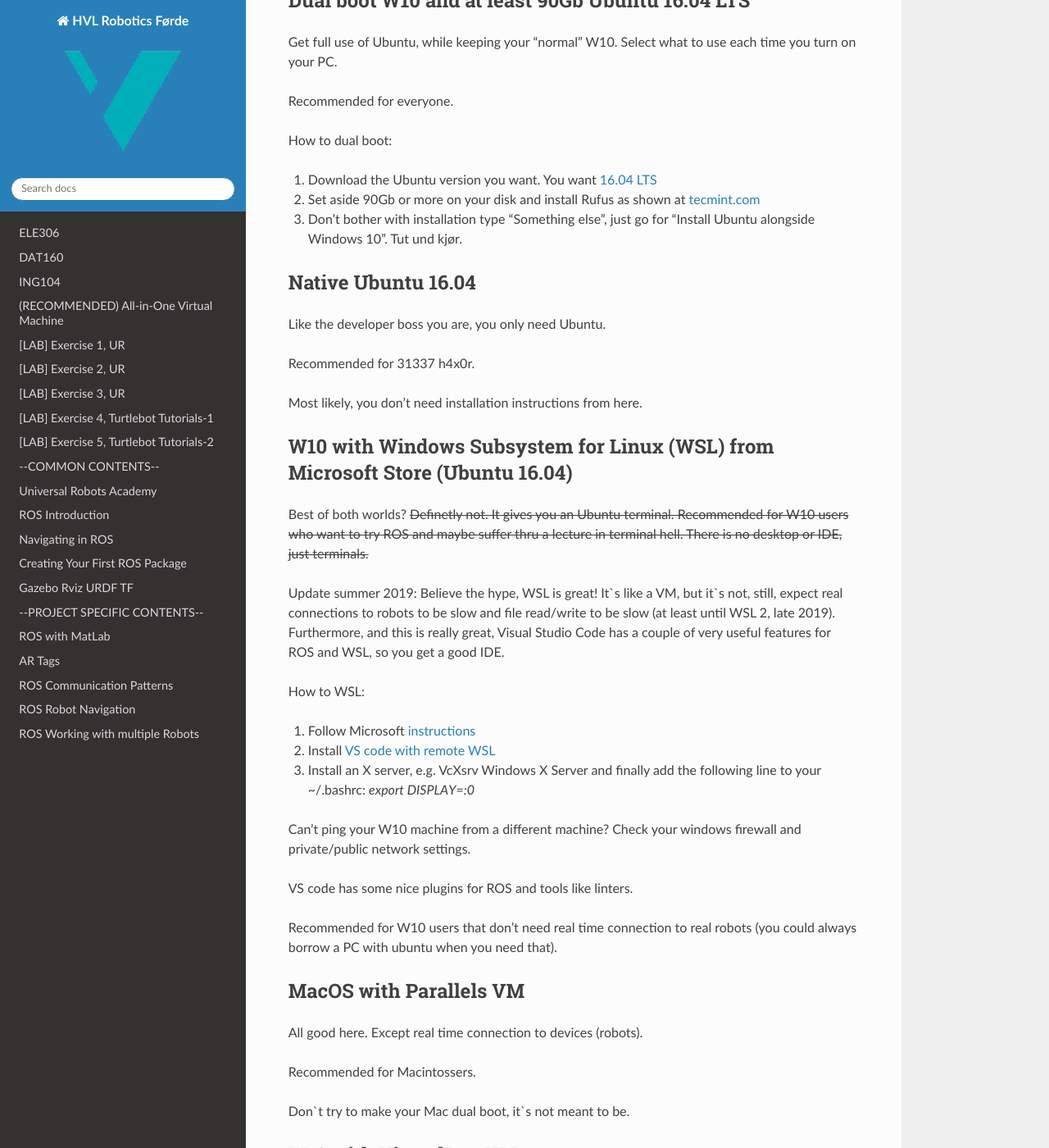
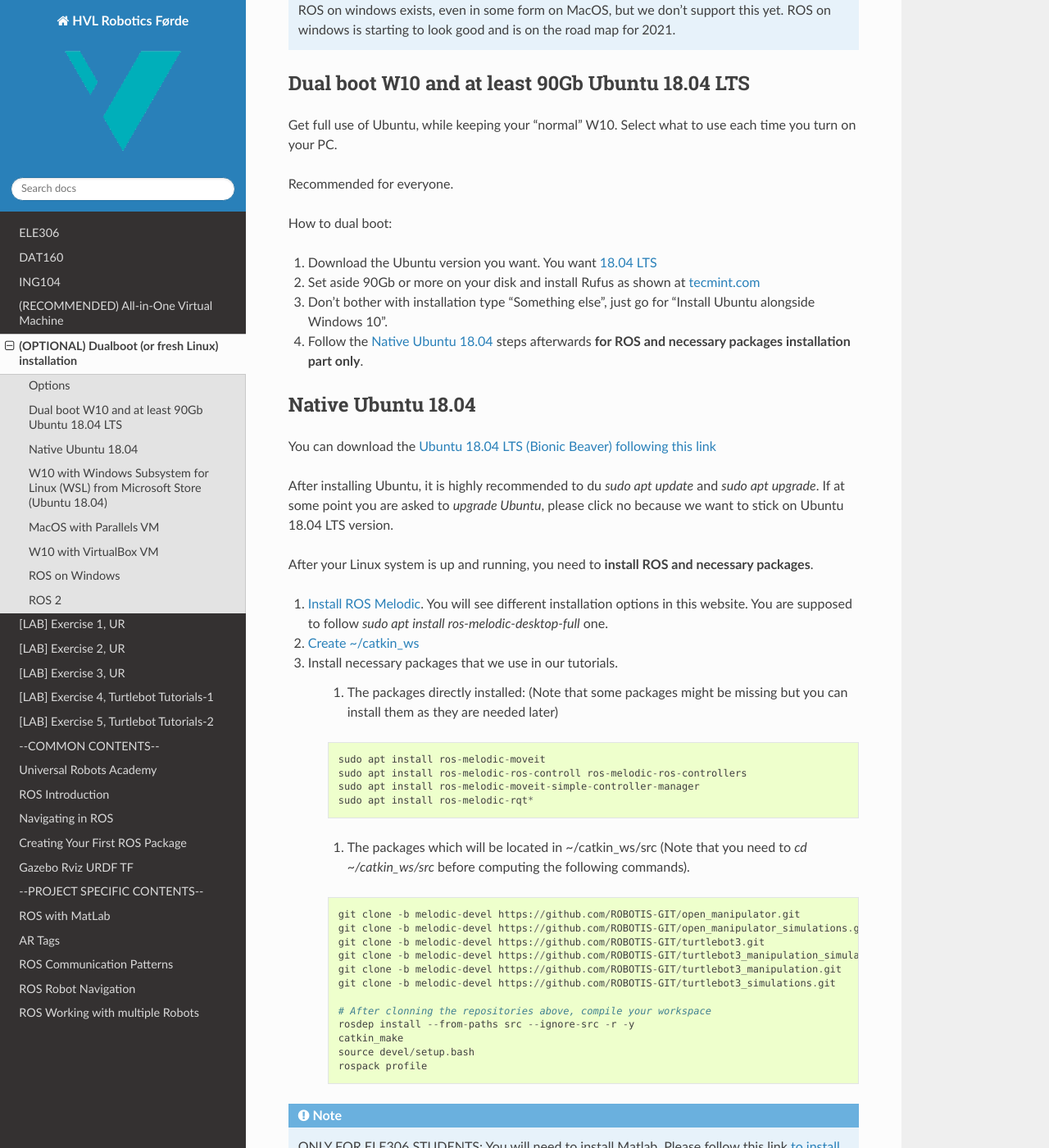
Before and after one commit to frdedynamics/robotics-lab-documentation, a Sphinx documentation site: the page built from source/texts/your_pc/select_os.rst, in a window 1280 px wide and 1400 px high, scrolled down 1169 px. Shown: the whole window at 82% size. Built offline with Sphinx 7.4.7 and the Read the Docs theme 2.0.0, drawn with Linux system fonts in a browser that asks for light colours; the version number could not be read and is left out; some of the changed text lies outside the part shown.

Commit message:
dualboot/fresh ubuntu 18.04 tutorial added.

```diff
--- a/source/index.rst
+++ b/source/index.rst
@@ -26,6 +26,7 @@
    :maxdepth: 1
 
    (RECOMMENDED) All-in-One Virtual Machine <texts/your_pc/install_vm.rst>
+   (OPTIONAL) Dualboot (or fresh Linux) installation <texts/your_pc/select_os.rst>
 
 
 LAB Exercises:
--- a/source/texts/your_pc/select_os.rst
+++ b/source/texts/your_pc/select_os.rst
@@ -1,6 +1,10 @@
 ****************************
 Select OS
 ****************************
+
+.. warning::
+
+   This part has not been double checked. If you have any issues in any steps, please directly contact to your lecturer so that we can fix it in advance and update the website accordingly.
 
 We will help you out if you use Windows 10 (W10), Ubuntu or MacOS.
 The main reason for needing Ubuntu is ROS and controlling stuff really fast.
@@ -10,21 +14,21 @@
 
 Options
 =======================================
-#. `Dual boot W10 and at least 90Gb Ubuntu 16.04 LTS`_ [**recommended**]
-#. `Native Ubuntu 16.04`_
-#. `W10 with Windows Subsystem for Linux (WSL) from Microsoft Store (Ubuntu 16.04)`_
+#. `Dual boot W10 and at least 90Gb Ubuntu 18.04 LTS`_ [**recommended**]
+#. `Native Ubuntu 18.04`_
+#. `W10 with Windows Subsystem for Linux (WSL) from Microsoft Store (Ubuntu 18.04)`_
 #. `MacOS with Parallels VM`_ (if you can afford a Mac, you can afford Parallels)
 #. `W10 with VirtualBox VM`_
 #. `ROS on Windows`_
 #. `ROS 2`_
 
 
-.. warning::
+.. note::
 	Gazebo requires a bit of resources. A decent CPU makes life better. It doesn't really utilize GPU's.
 
 
 .. note::
-	Ubuntu 16.04 is recommended for ROS Kinetic. Feel free to go for 18.04 and ROS Melodic at your own discretion.
+	We use Ubuntu 18.04 and ROS Melodic in these tutorials.
 
 
 .. note::
@@ -41,8 +45,9 @@
 	ROS on windows is starting to look good and is on the road map for 2021.
 
 
-_`Dual boot W10 and at least 90Gb Ubuntu 16.04 LTS`
+_`Dual boot W10 and at least 90Gb Ubuntu 18.04 LTS`
 ==============================================================================
+
 Get full use of Ubuntu, while keeping your "normal" W10. Select what to use
 each time you turn on your PC.
 
@@ -50,21 +55,64 @@
 
 How to dual boot:
 
-#. Download the Ubuntu version you want. You want `16.04 LTS <http://releases.ubuntu.com/16.04/>`_
+#. Download the Ubuntu version you want. You want `18.04 LTS <http://releases.ubuntu.com/18.04/>`_
 #. Set aside 90Gb or more on your disk and install Rufus as shown at `tecmint.com <https://www.tecmint.com/install-ubuntu-alongside-with-windows-dual-boot/>`_
-#. Don't bother with installation type "Something else", just go for "Install Ubuntu alongside Windows 10". Tut und kjør.
+#. Don't bother with installation type "Something else", just go for "Install Ubuntu alongside Windows 10".
+#. Follow the `Native Ubuntu 18.04`_ steps afterwards **for ROS and necessary packages installation part only**.
 
 
-_`Native Ubuntu 16.04`
+_`Native Ubuntu 18.04`
 ==============================================================================
-Like the developer boss you are, you only need Ubuntu.
-
-Recommended for 31337 h4x0r.
-
-Most likely, you don't need installation instructions from here.
 
 
-_`W10 with Windows Subsystem for Linux (WSL) from Microsoft Store (Ubuntu 16.04)`
+You can download the `Ubuntu 18.04 LTS (Bionic Beaver) following this link <https://releases.ubuntu.com/18.04/>`_
+
+After installing Ubuntu, it is highly recommended to du `sudo apt update` and `sudo apt upgrade`. If at some point you are asked to *upgrade Ubuntu*, please click no because we want to stick on Ubuntu 18.04 LTS version.
+
+After your Linux system is up and running, you need to **install ROS and necessary packages**.
+
+#. `Install ROS Melodic <http://wiki.ros.org/melodic/Installation/Ubuntu>`_. You will see different installation options in this website. You are supposed to follow `sudo apt install ros-melodic-desktop-full` one.
+
+#. `Create ~/catkin_ws <http://wiki.ros.org/ROS/Tutorials/InstallingandConfiguringROSEnvironment>`_
+
+#. Install necessary packages that we use in our tutorials.
+
+	#. The packages directly installed: (Note that some packages might be missing but you can install them as they are needed later)
+
+	::
+
+		sudo apt install ros-melodic-moveit
+		sudo apt install ros-melodic-ros-controll ros-melodic-ros-controllers
+		sudo apt install ros-melodic-moveit-simple-controller-manager
+		sudo apt install ros-melodic-rqt*
+
+	#. The packages which will be located in ~/catkin_ws/src (Note that you need to `cd ~/catkin_ws/src` before computing the following commands).
+
+	::
+
+		git clone -b melodic-devel https://github.com/ROBOTIS-GIT/open_manipulator.git
+		git clone -b melodic-devel https://github.com/ROBOTIS-GIT/open_manipulator_simulations.git
+		git clone -b melodic-devel https://github.com/ROBOTIS-GIT/turtlebot3.git
+		git clone -b melodic-devel https://github.com/ROBOTIS-GIT/turtlebot3_manipulation_simulations.git
+		git clone -b melodic-devel https://github.com/ROBOTIS-GIT/turtlebot3_manipulation.git
+		git clone -b melodic-devel https://github.com/ROBOTIS-GIT/turtlebot3_simulations.git
+
+		# After clonning the repositories above, compile your workspace
+		rosdep install --from-paths src --ignore-src -r -y
+		catkin_make
+		source devel/setup.bash
+		rospack profile
+
+
+
+.. note::
+
+   ONLY FOR ELE306 STUDENTS:
+   You will need to install Matlab. Please follow this link `to install MATLAB 2020a <https://se.mathworks.com/matlabcentral/answers/518584-how-do-i-install-on-ubuntu>`_
+
+
+
+_`W10 with Windows Subsystem for Linux (WSL) from Microsoft Store (Ubuntu 18.04)`
 ==================================================================================
 
 .. role:: strike
```
